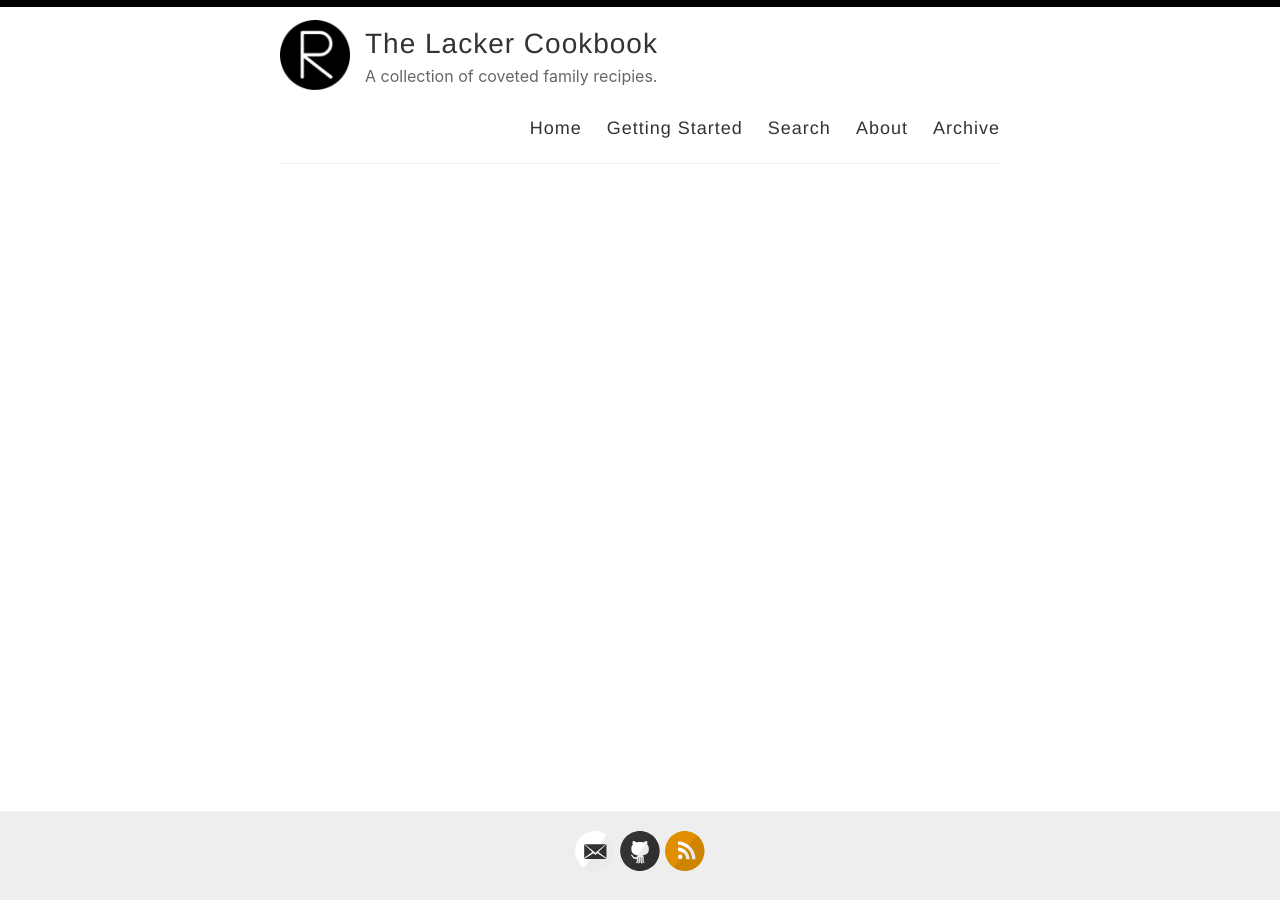
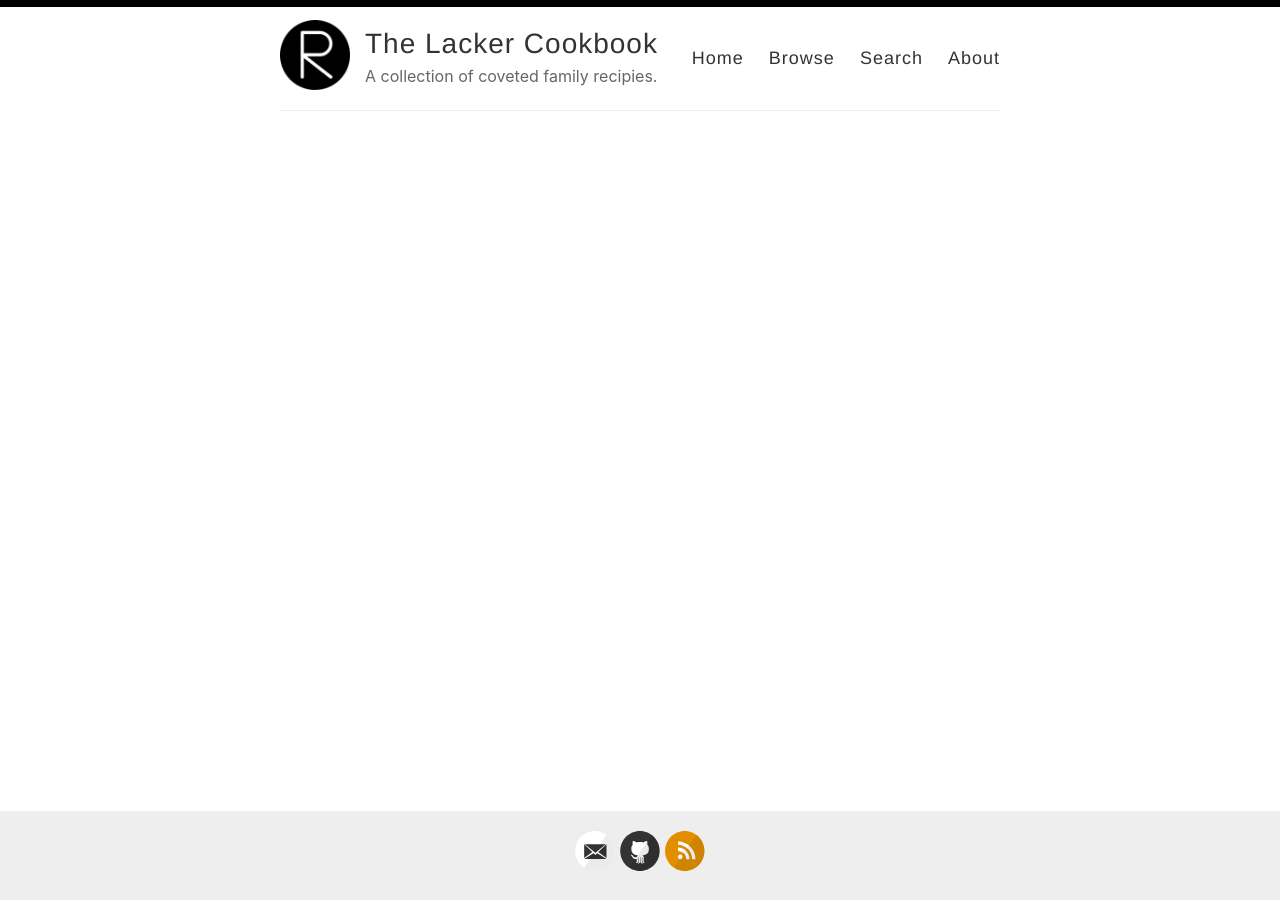
Before and after one commit to LackerCookbook/lackercookbook.github.io, a Jekyll site: the page built from index.html, in a window 1280 px wide. Built offline with Jekyll 4.4.1, drawn with Linux system fonts in a browser that asks for light colours; the list of posts is cut into pages by our own code.

Commit message:
Update main page links

```diff
--- a/_layouts/default.html
+++ b/_layouts/default.html
@@ -28,10 +28,9 @@
 
             <nav>
               <a href="{{ site.baseurl }}/">Home</a>
-              <a href="{{ site.baseurl }}/getting-started">Getting Started</a>
+              <a href="{{ site.baseurl }}/browse">Browse</a>
               <a href="{{ site.baseurl }}/search">Search</a>
               <a href="{{ site.baseurl }}/about">About</a>
-              <a href="{{ site.baseurl }}/archive">Archive</a>
             </nav>
           </header>
         </div>
```
